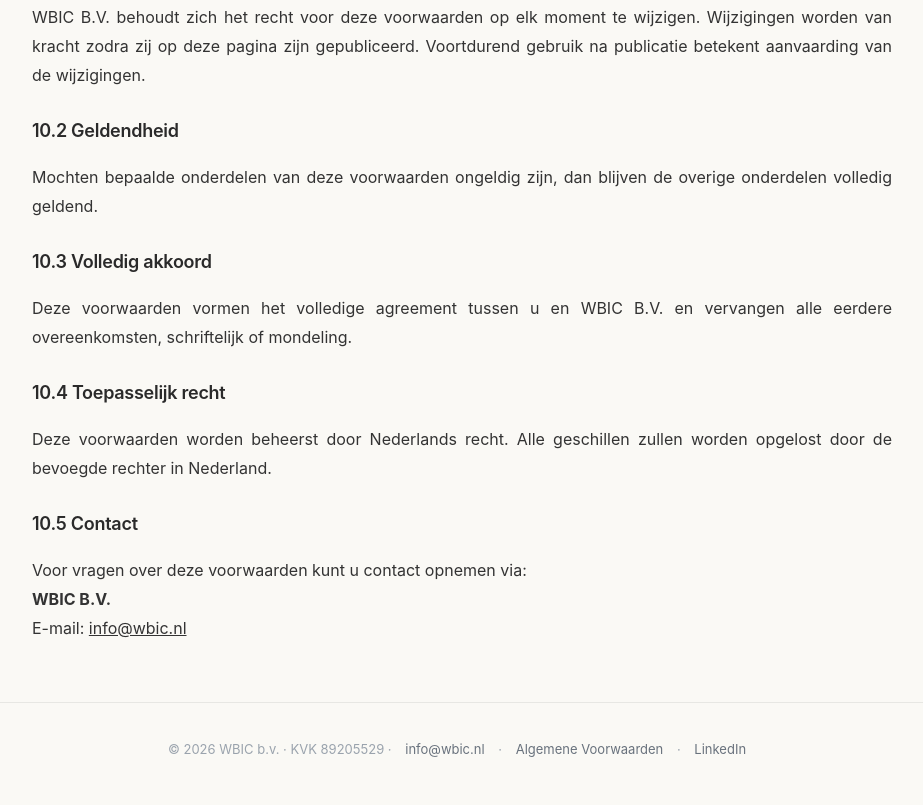
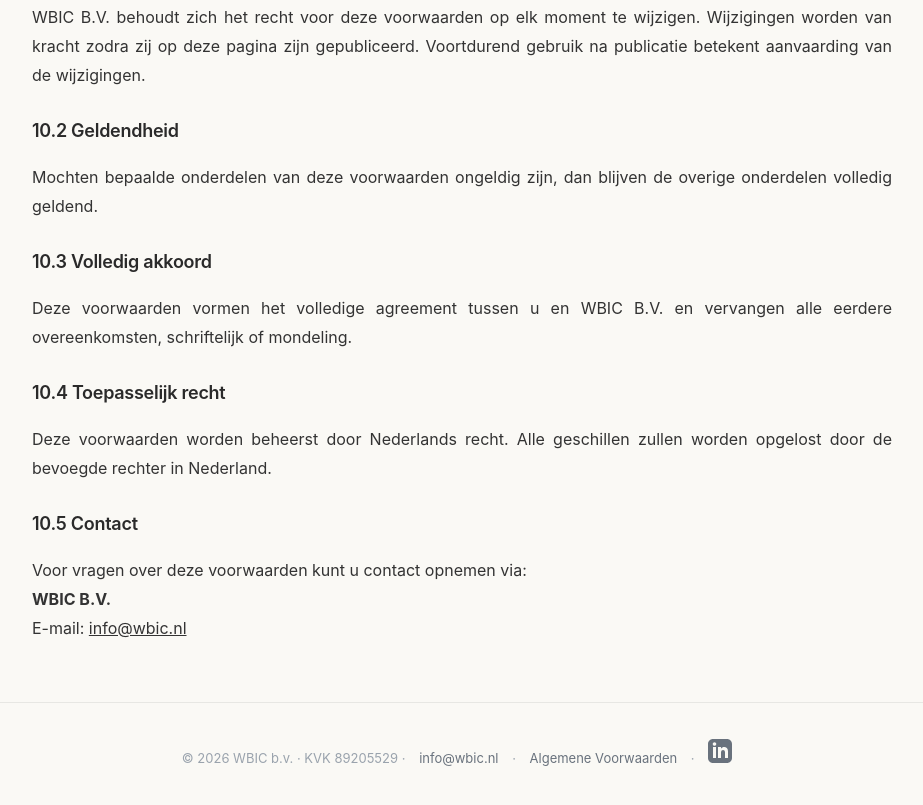
Before and after one commit to awalania-creator/wbic-nl, a plain HTML site: page algemene-voorwaarden.html in a window 1280 px wide. Shown: the part 4683-5488 px from the top of the page, without its empty margins (178-1101 px from the left). Drawn offline with Linux system fonts and the light colour scheme.

Commit message:
footer: replace LinkedIn text link with inline SVG icon in all 4 HTML files

```diff
--- a/algemene-voorwaarden.html
+++ b/algemene-voorwaarden.html
@@ -306,7 +306,7 @@
     © <span id="year"></span> WBIC b.v. · KVK 89205529 ·
     <a href="mailto:info@wbic.nl">info@wbic.nl</a> ·
     <a href="algemene-voorwaarden.html">Algemene Voorwaarden</a> ·
-    <a href="https://www.linkedin.com/company/74770542" rel="noopener noreferrer" target="_blank">LinkedIn</a>
+    <a href="https://www.linkedin.com/company/74770542" aria-label="LinkedIn" target="_blank" rel="noopener"><svg width="24" height="24" viewBox="0 0 24 24" fill="currentColor" xmlns="http://www.w3.org/2000/svg"><path d="M19 0h-14c-2.761 0-5 2.239-5 5v14c0 2.761 2.239 5 5 5h14c2.762 0 5-2.239 5-5v-14c0-2.761-2.238-5-5-5zm-11 19h-3v-11h3v11zm-1.5-12.268c-.966 0-1.75-.79-1.75-1.764s.784-1.764 1.75-1.764 1.75.79 1.75 1.764-.783 1.764-1.75 1.764zm13.5 12.268h-3v-5.604c0-3.368-4-3.113-4 0v5.604h-3v-11h3v1.765c1.396-2.586 7-2.777 7 2.476v6.759z"/></svg></a>
   </footer>
 
   <script>
```
Also changed, not shown: contact.html (+1 -1 lines), diensten.html (+1 -1 lines), index.html (+1 -1 lines).
